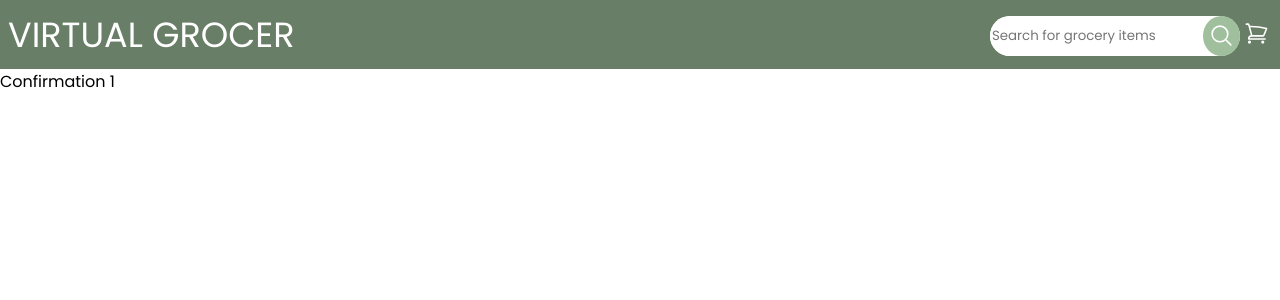
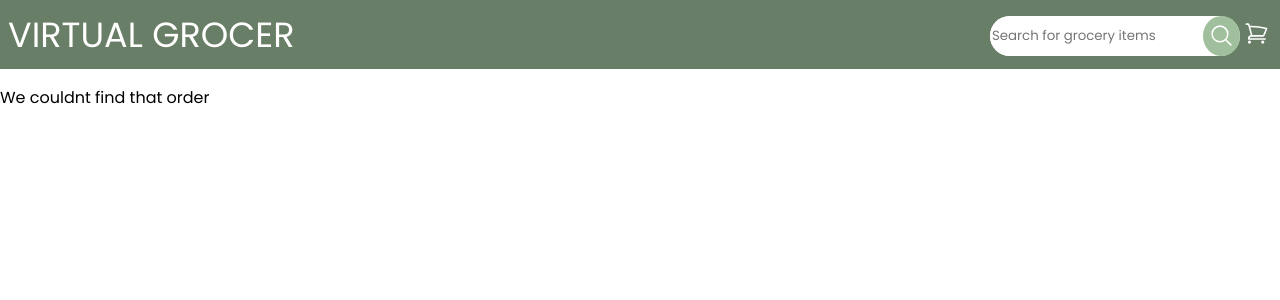
Before and after one commit to lauraguerra1/bondadosa-code-challenge, a React (Create React App) app: page /order/1/confirmation in a window 1280 px wide. Shown: the top 300 px of the page. Built offline with nearby package versions, Linux system fonts and the light colour scheme.

Commit message:
Create initial conditions for confirmation page

```diff
--- a/src/Components/Confirmation/Confirmation.jsx
+++ b/src/Components/Confirmation/Confirmation.jsx
@@ -1,15 +1,23 @@
-import React, { useEffect } from 'react'
+import React, { useEffect, useState } from 'react'
 import { useParams } from 'react-router-dom';
 
 const Confirmation = () => {
   const { orderId } = useParams();
+  const [loading, setLoading] = useState(true);
+  const [purchasedOrder, setPurchasedOrder] = useState(null);
 
   useEffect(() => {
-    const purchasedOrder = JSON.parse(localStorage.getItem(orderId));
-    console.log('purcahsed order', purchasedOrder)
-  }, [])
+    setPurchasedOrder(JSON.parse(localStorage.getItem(orderId)) || null);
+    setLoading(false);
+  }, []);
+
   return (
-    <div>Confirmation {orderId}</div>
+    <div>
+      {loading ? <p>loading...</p> : purchasedOrder ?
+        <h2>Thank you for your order! {purchasedOrder.orderId}</h2>
+        : <p>We couldnt find that order </p>
+      }
+    </div>
   )
 }
 
```
